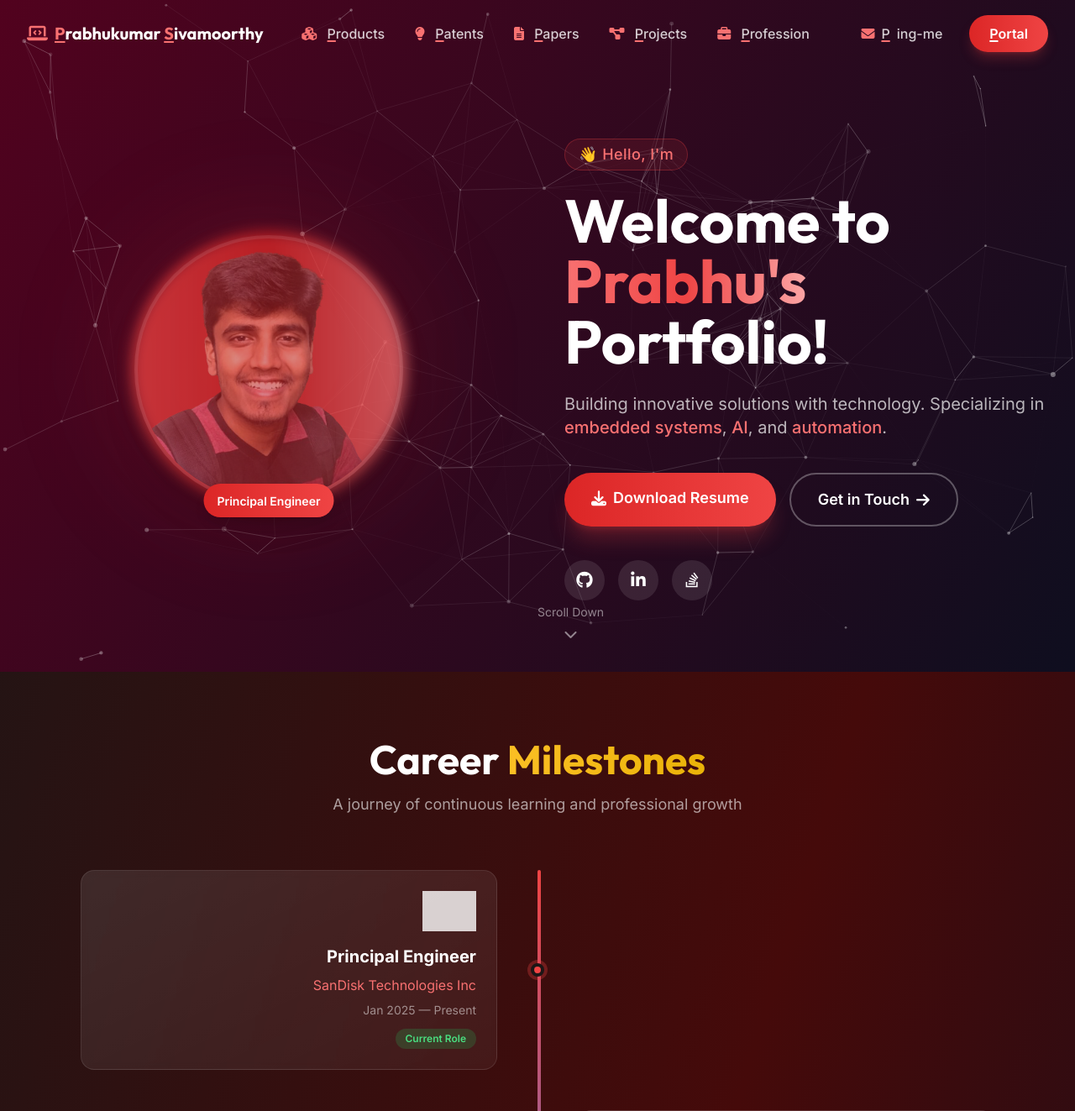
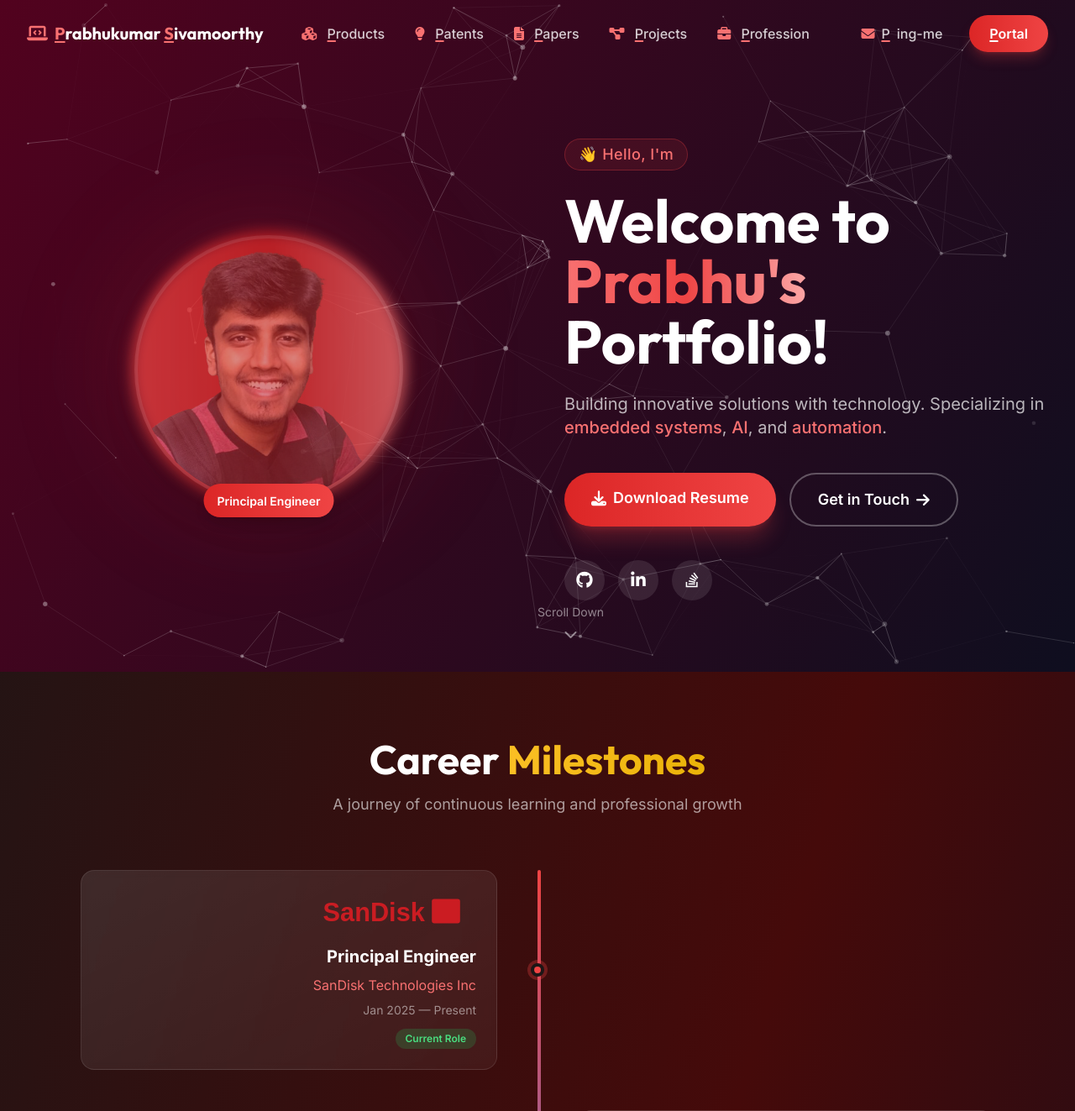
Before and after one commit to InnovBotics-Labs/Portfolio, a Flask app: page / in a window 1280 px wide. Shown: the top 1323 px of the page at 84% size. Run offline with Flask 3, Linux system fonts and the light colour scheme; some libraries are stand-ins or nearby versions; grey boxes are pictures that could not be loaded.

Commit message:
feat: Add local SanDisk SVG logo for consistency
- Created static/assets/SanDisk.svg with brand colors
- Updated profession.html to use local logo like other companies
- Updated patent.html to use local logo in both patent entries
- Removed external logo.wine dependency for SanDisk

```diff
--- a/templates/nav_bar/patent.html
+++ b/templates/nav_bar/patent.html
@@ -35,8 +35,8 @@
                         class="px-3 py-1.5 bg-green-500/20 text-green-400 text-sm font-semibold rounded-full whitespace-nowrap">
                         <i class="fas fa-check-circle mr-1"></i>Submitted
                     </span>
-                    <img src="https://www.logo.wine/a/logo/SanDisk/SanDisk-Logo.wine.svg" alt="SanDisk Logo"
-                        class="h-8 w-auto object-contain filter brightness-0 invert opacity-60 group-hover:opacity-100 transition-opacity hidden sm:block">
+                    <img src="{{url_for('static', filename='assets/SanDisk.svg')}}" alt="SanDisk Logo"
+                        class="h-8 w-auto object-contain opacity-60 group-hover:opacity-100 transition-opacity hidden sm:block">
                 </div>
             </div>
         </div>
@@ -67,8 +67,8 @@
                         class="px-3 py-1.5 bg-amber-500/20 text-amber-400 text-sm font-semibold rounded-full whitespace-nowrap">
                         <i class="fas fa-eye-slash mr-1"></i>Confidential
                     </span>
-                    <img src="https://www.logo.wine/a/logo/SanDisk/SanDisk-Logo.wine.svg" alt="SanDisk Logo"
-                        class="h-8 w-auto object-contain filter brightness-0 invert opacity-60 group-hover:opacity-100 transition-opacity hidden sm:block">
+                    <img src="{{url_for('static', filename='assets/SanDisk.svg')}}" alt="SanDisk Logo"
+                        class="h-8 w-auto object-contain opacity-60 group-hover:opacity-100 transition-opacity hidden sm:block">
                 </div>
             </div>
         </div>
--- a/templates/nav_bar/profession.html
+++ b/templates/nav_bar/profession.html
@@ -32,8 +32,8 @@
                     <div
                         class="ml-12 md:ml-0 bg-gradient-to-br from-white/10 to-white/5 backdrop-blur-sm rounded-2xl p-6 border border-white/10 hover:border-primary-500/50 transition-all duration-300 hover:transform hover:-translate-y-2 hover:shadow-xl hover:shadow-primary-500/10 group">
                         <div class="flex items-center gap-4 justify-start md:justify-end mb-4">
-                            <img src="https://www.logo.wine/a/logo/SanDisk/SanDisk-Logo.wine.svg" alt="SanDisk Logo"
-                                class="h-12 w-auto object-contain filter brightness-0 invert opacity-80 group-hover:opacity-100 transition-opacity">
+                            <img src="{{url_for('static', filename='assets/SanDisk.svg')}}" alt="SanDisk Logo"
+                                class="h-12 w-auto object-contain opacity-80 group-hover:opacity-100 transition-opacity">
                         </div>
                         <h3 class="text-xl font-bold text-white mb-2">Principal Engineer</h3>
                         <a href="https://www.westerndigital.com" target="_blank"
```
Also changed, not shown: static/assets/SanDisk.svg (added).
